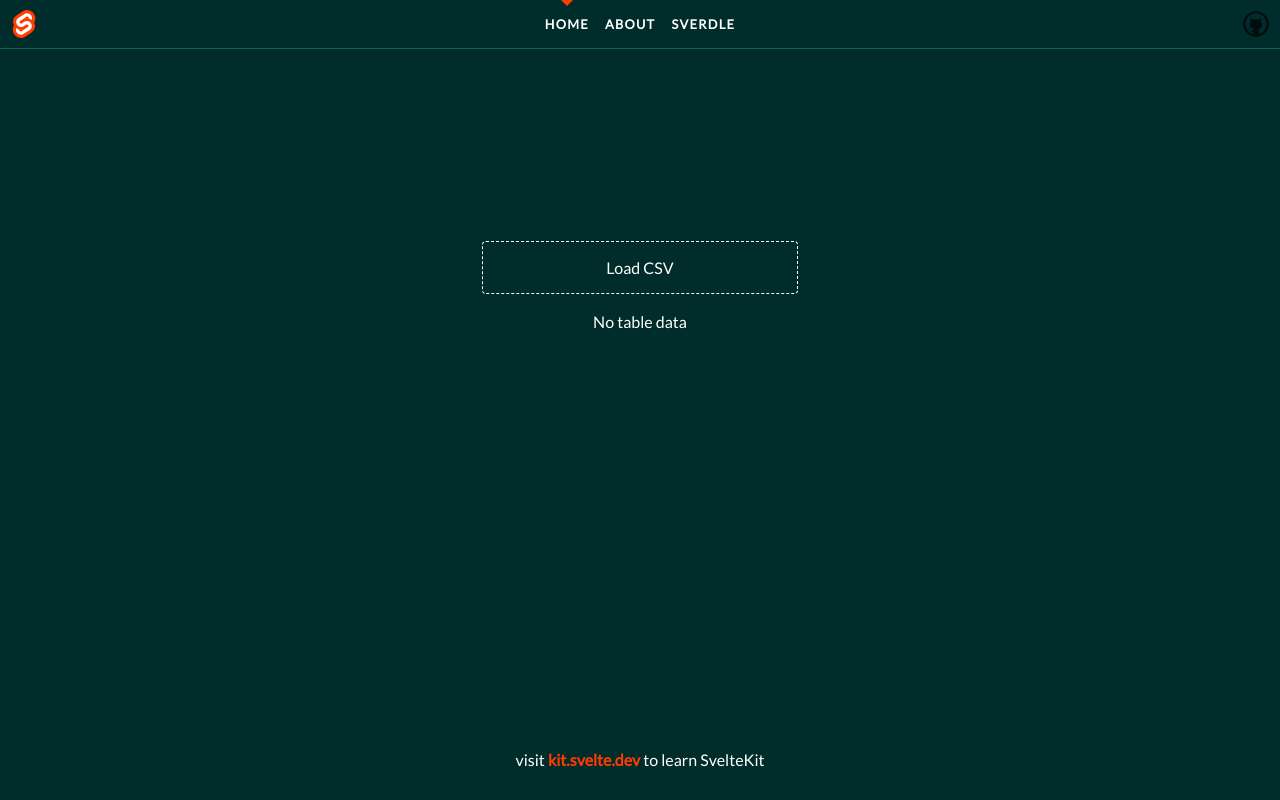
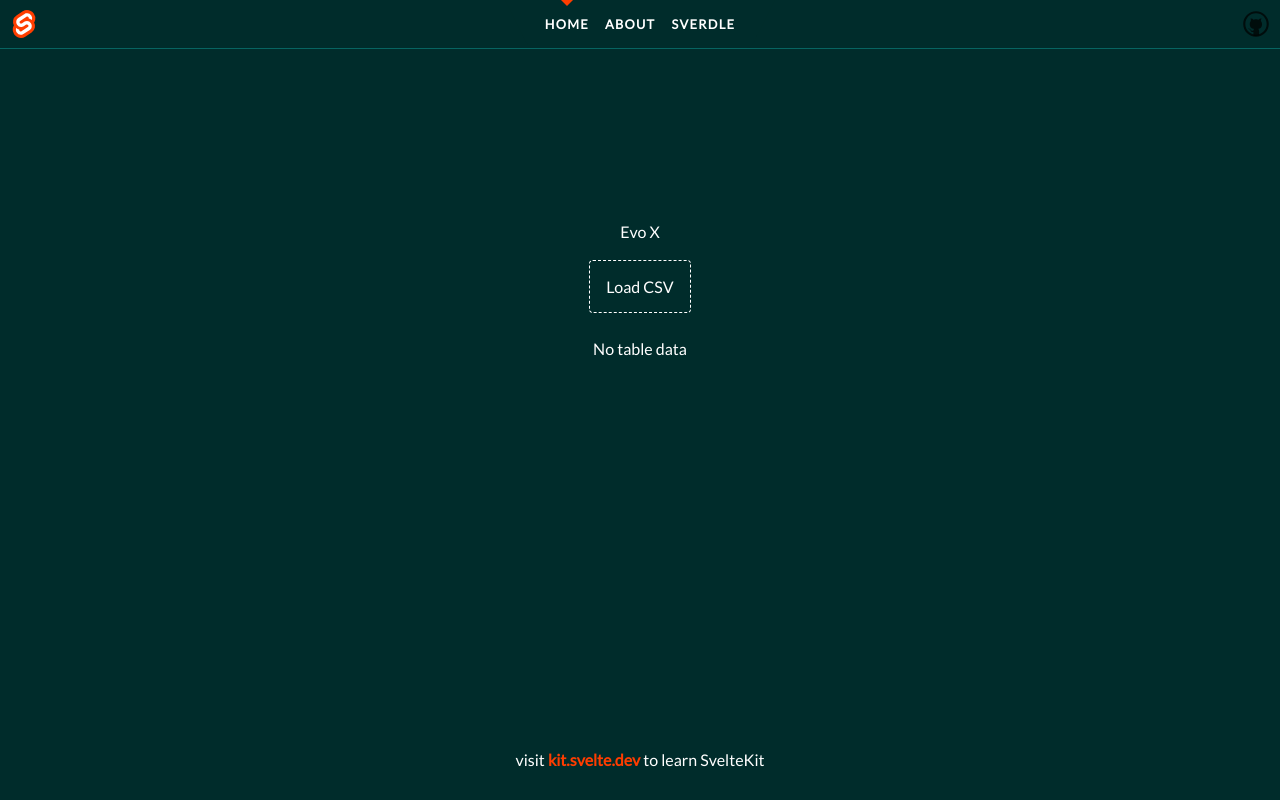
Before and after one commit to imjonrourke/moto-log-reader, a SvelteKit app: page / in a window 1280 px wide. Built offline with nearby package versions, Linux system fonts and the light colour scheme.

Commit message:
feat(charts): add subheading and subheading styles

```diff
--- a/src/modules/charts/components/CSVTable.svelte
+++ b/src/modules/charts/components/CSVTable.svelte
@@ -56,10 +56,13 @@
   };
 </script>
 
-<div>
+<div class={`csv-subheading ${fileName && 'csv-subheading--loaded'}`}>
+  <p>Evo X</p>
+  <div class={`csv-load ${fileName && 'csv-load--loaded'}`}>
     {#if fileName}
       <p>{fileName}</p>
     {/if}
+    <div class="csv-load__input">
       <form action="#">
         <div class="open-csv">
           <input
@@ -74,6 +77,9 @@
         <label for="open-csv" class="open-csv__label">Load CSV</label>
       </form>
     </div>
+  </div>
+</div>
+
 {#if errorMessage}
   <div class="csv-state">
     <p>{errorMessage}</p>
@@ -157,8 +163,32 @@
     --spacingBase: 8px;
     --columnWidth: calc(100% / 12);
   }
+  .csv-subheading {
+    width: 100%;
+    padding: var(--spacingBase) 1rem;
+    box-sizing: border-box;
+    display: flex;
+    align-items: center;
+    justify-content: center;
+    flex-direction: column;
+  }
+  .csv-subheading--loaded {
+    border-bottom: var(--border-size) solid var(--light-blue);
+  }
+  .csv-subheading.csv-subheading--loaded {
+    flex-direction: row;
+    justify-content: space-between;
+  }
+  .csv-load {
+    display: flex;
+    align-items: center;
+    justify-content: center;
+  }
+  .csv-load--loaded p {
+    margin: 0 calc(var(--spacingBase) * 2) 0 0;
+  }
   .open-csv__input {
-    opacity: 0;
+    display: none;
   }
   .open-csv__label {
     display: block;
@@ -176,9 +206,8 @@
   }
   .csv-content {
     width: 100%;
-    /*display: flex;*/
-    /*align-items: flex-start;*/
     padding: 0 calc(var(--spacingBase) * 2);
+    box-sizing: border-box;
     display: grid;
     grid-template-columns: 20% 80%;
   }
@@ -202,6 +231,7 @@
   }
   .csv-content__filters__ul label {
     width: 100%;
+    padding: var(--spacingBase);
   }
   .csv-content__filters__ul label:hover {
     cursor: pointer;
@@ -212,8 +242,9 @@
   /*.csv-content__filters {*/
   /*  width: calc(var(--columnWidth) * 3);*/
   /*}*/
-  /*.csv-content__charts {*/
-  /*  width: calc(var(--columnWidth) * 10);*/
-  /*  overflow-x: scroll;*/
-  /*}*/
+  .csv-content__charts {
+    /*width: calc(var(--columnWidth) * 10);*/
+    /*overflow-x: scroll;*/
+    padding: 0 0 0 calc(var(--spacingBase) * 2);
+  }
 </style>
--- a/src/modules/charts/components/LineGraph.svelte
+++ b/src/modules/charts/components/LineGraph.svelte
@@ -1,5 +1,6 @@
 <script lang="ts">
-  import {onMount} from 'svelte';
+  import {beforeUpdate} from 'svelte';
+  import {select} from 'd3';
   import {LineChart} from '../../../graphs/LineChart';
   import {CHART_HEIGHT, CHART_WIDTH} from "../constants";
   import type {ChartSettings} from "../types/Charts";
@@ -11,20 +12,26 @@
   };
   export let data = [];
   export let width, height;
-  $: finalWidth = width ?? CHART_WIDTH;
-  $: finalHeight = height ?? CHART_HEIGHT;
+  $: clientWidth = CHART_WIDTH;
+  $: clientHeight = CHART_HEIGHT;
   let chart;
+  let lineChart;
   let finalColor = settings.lineColor || "#ff3d00";
-  console.log('client width', finalWidth);
-  onMount(() => {
-    const child = LineChart(data, {
-      width: finalWidth,
-      height: finalHeight,
+  beforeUpdate(() => {
+    clientWidth = width || CHART_WIDTH;
+    clientHeight = height || CHART_HEIGHT;
+    lineChart = LineChart(data, {
+      width: clientWidth,
+      height: clientHeight,
       color: finalColor,
       x: d => d[settings.xAxis],
       y: d => d[settings.yAxis],
+      // z: d => d[settings.yAxis],
     });
-    chart.appendChild(child);
+    if (chart) {
+      select(chart).select('svg').remove();
+      chart.appendChild(lineChart);
+    }
   })
 </script>
 
--- a/src/routes/+layout.svelte
+++ b/src/routes/+layout.svelte
@@ -26,7 +26,7 @@
 		flex: 1;
 		display: flex;
 		flex-direction: column;
-		padding: 1rem;
+		padding: 0;
 		width: 100%;
 		max-width: 64rem;
 		margin: 0 auto;
```
Lines whose indentation alone changed are shown as unchanged.
